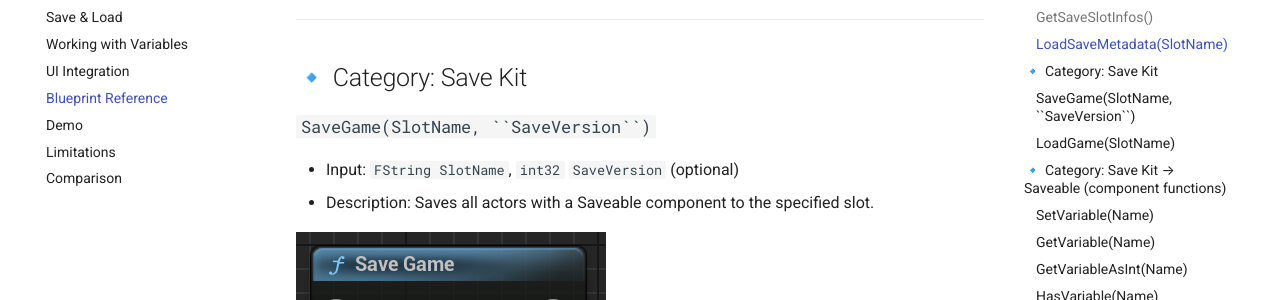
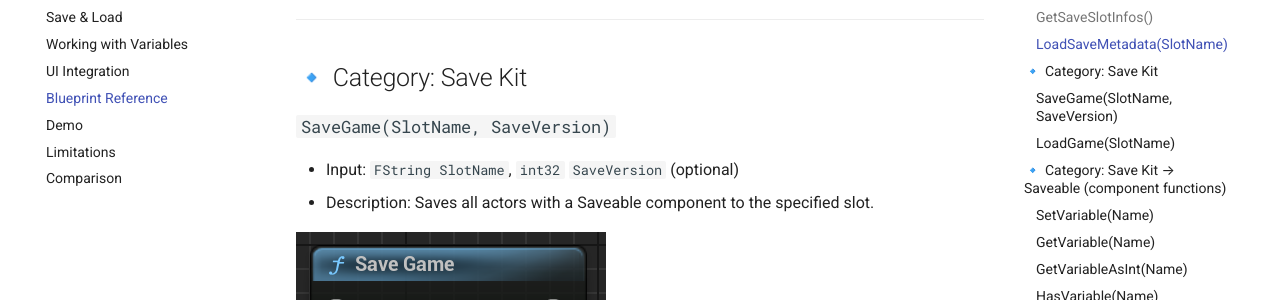
Before and after one commit to george-shilovsky/quickforge-docs, an MkDocs documentation site: the page built from docs/SaveKitLite/blueprint-reference.md, in a window 1280 px wide and 900 px high, scrolled down 1242 px. Shown: the part 145-445 px from the top of the window. Built offline with MkDocs 1.6.1 and Material for MkDocs 9.7.7, drawn with Linux system fonts in a browser that asks for light colours; comment, search, counter and statistics services are not loaded.

```diff
--- a/docs/SaveKitLite/blueprint-reference.md
+++ b/docs/SaveKitLite/blueprint-reference.md
@@ -33,8 +33,8 @@ This page lists all Blueprint-accessible functions provided by SaveKit Lite, gro
 
 ## 🔹 Category: Save Kit
 
-### `SaveGame(SlotName, ``SaveVersion``)`
-- Input: `FString SlotName`, `int32` ``SaveVersion`` (optional)
+### `SaveGame(SlotName, SaveVersion)`
+- Input: `FString SlotName`, `int32` `SaveVersion` (optional)
 - Description: Saves all actors with a Saveable component to the specified slot.
 
 
```
